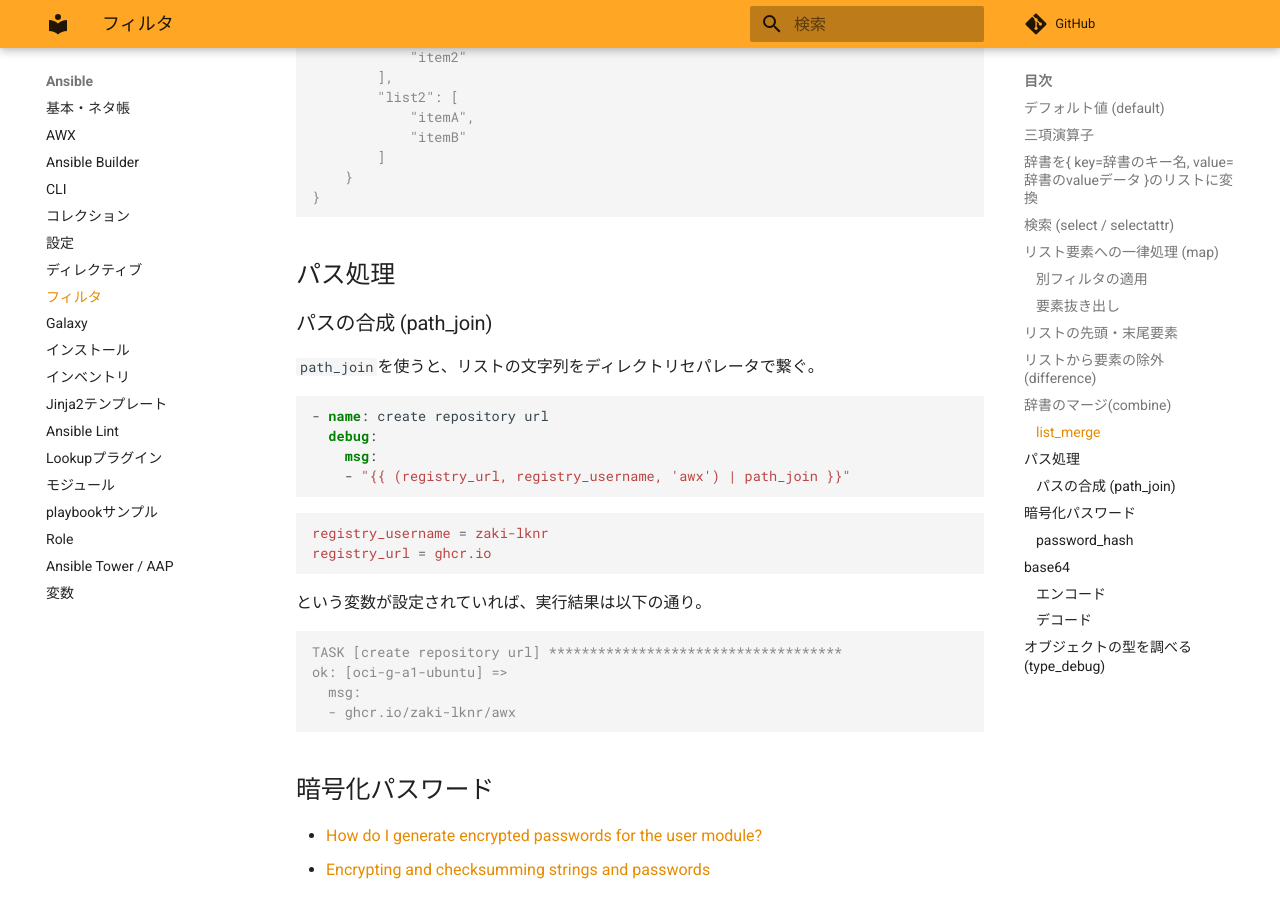
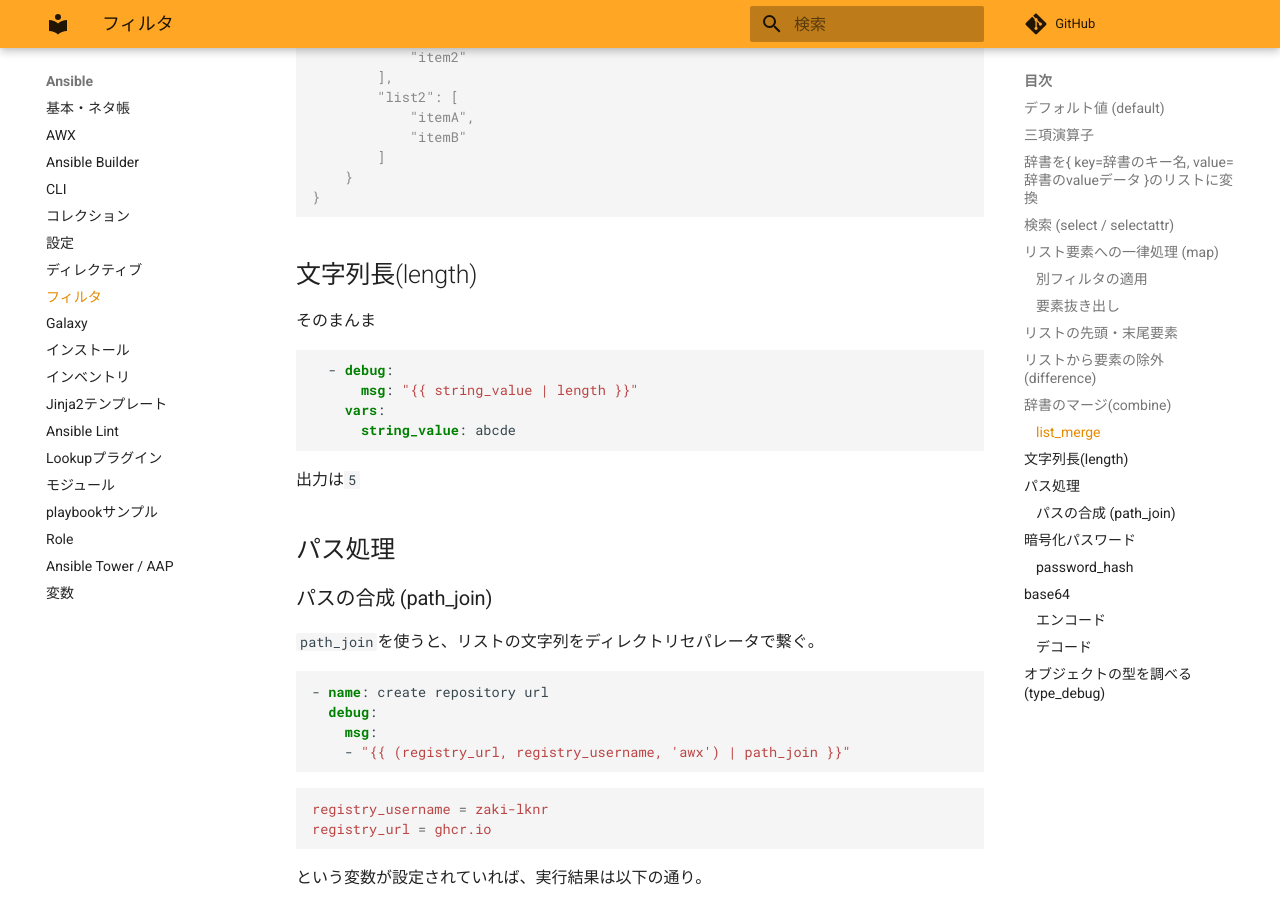
Before and after one commit to zaki-lknr/docs, an MkDocs documentation site: the page built from docs/Ansible/filter.md, in a window 1280 px wide and 900 px high, scrolled down 9928 px. Built offline with MkDocs 1.6.1 and Material for MkDocs 9.7.7, drawn with Linux system fonts in a browser that asks for light colours; comment, search, counter and statistics services are not loaded.

Commit message:
add: ansible/filter: 文字列長length

````diff
--- a/docs/Ansible/filter.md
+++ b/docs/Ansible/filter.md
@@ -477,6 +477,19 @@ ok: [localhost] => {
 }
 ```
 
+## 文字列長(length)
+
+そのまんま
+
+```yaml
+  - debug:
+      msg: "{{ string_value | length }}"
+    vars:
+      string_value: abcde
+```
+
+出力は`5`
+
 ## パス処理
 
 ### パスの合成 (path_join)
````
